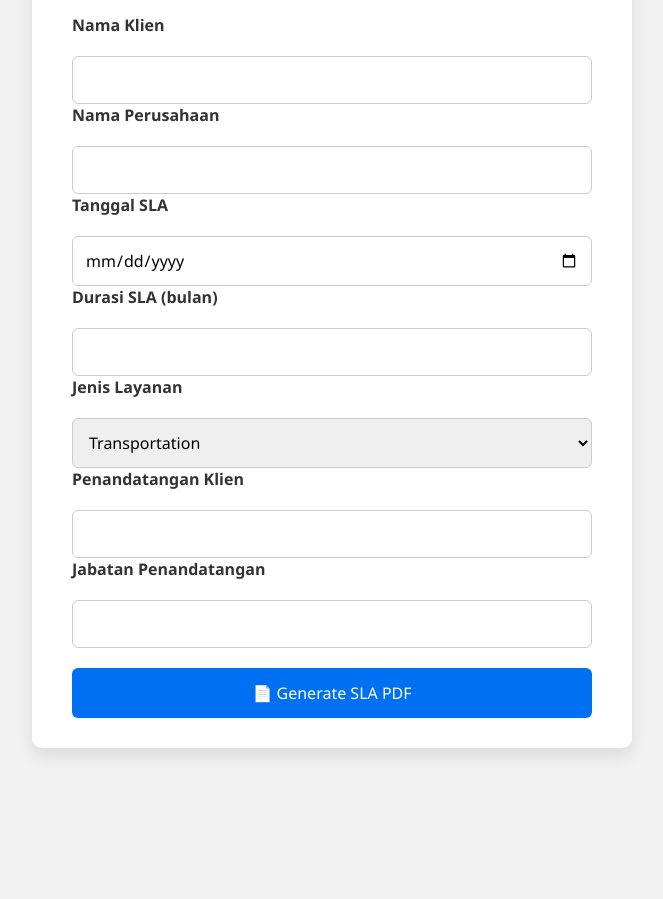
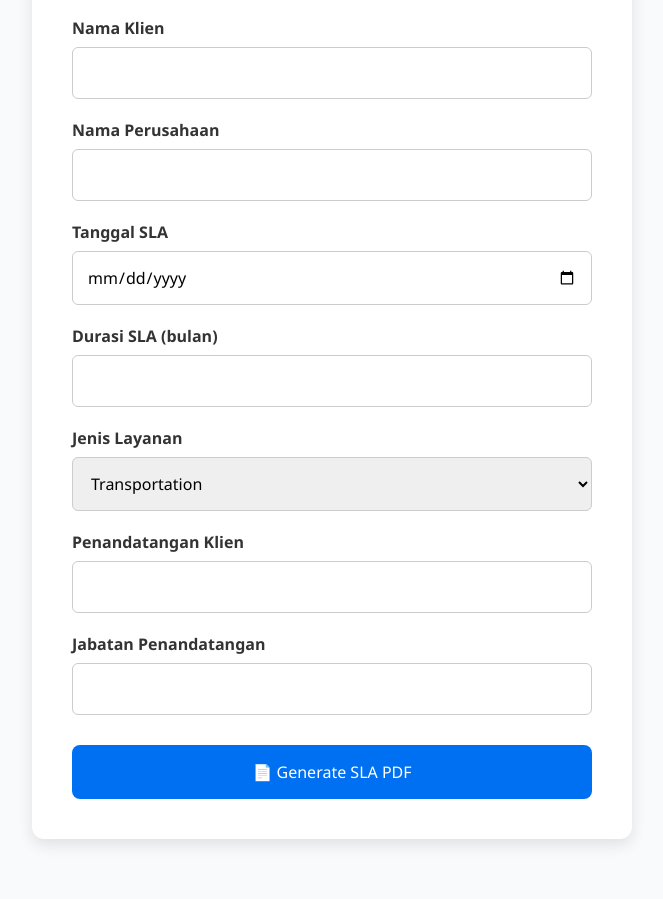
Before and after one commit to ShafahmadxX69/SLA-GENERATOR, a plain HTML site: page index.html in a window 1280 px wide. Shown: the part 170-1069 px from the top of the page, without its empty margins (308-971 px from the left). Before the commit the page ends 978 px from the top, so only its background shows below. Drawn offline with Linux system fonts and the light colour scheme.

Commit message:
Update style.css

```diff
--- a/style.css
+++ b/style.css
@@ -1,59 +1,62 @@
 * {
   box-sizing: border-box;
-  font-family: 'Segoe UI', Tahoma, Geneva, Verdana, sans-serif;
+  font-family: 'Segoe UI', sans-serif;
 }
 
 body {
-  background: #f2f2f2;
+  background: #f9fafb;
   margin: 0;
   padding: 0;
 }
 
 .container {
   max-width: 600px;
+  background: white;
   margin: 60px auto;
-  background: #fff;
-  padding: 30px 40px;
-  border-radius: 10px;
-  box-shadow: 0 8px 16px rgba(0, 0, 0, 0.1);
+  padding: 40px;
+  border-radius: 12px;
+  box-shadow: 0 6px 15px rgba(0, 0, 0, 0.1);
 }
 
 h1 {
   text-align: center;
-  color: #222;
+  color: #0070f3;
   margin-bottom: 30px;
+  font-size: 28px;
 }
 
-form label {
-  display: block;
-  margin-bottom: 15px;
-  color: #333;
-  font-weight: 600;
+form .field {
+  margin-bottom: 20px;
 }
 
-form input,
-form select {
+label {
+  font-weight: bold;
+  color: #333;
+  display: block;
+  margin-bottom: 8px;
+}
+
+input, select {
   width: 100%;
-  padding: 12px;
-  font-size: 16px;
-  margin-top: 5px;
+  padding: 14px;
   border: 1px solid #ccc;
   border-radius: 6px;
+  font-size: 16px;
 }
 
-form button {
+button {
   width: 100%;
-  padding: 14px;
-  background-color: #0070f3;
+  padding: 16px;
+  font-size: 16px;
+  background: #0070f3;
   color: white;
-  font-size: 16px;
   border: none;
-  border-radius: 6px;
+  border-radius: 8px;
   cursor: pointer;
-  margin-top: 20px;
-  transition: background-color 0.3s ease;
+  transition: background 0.3s ease;
+  margin-top: 10px;
 }
 
-form button:hover {
-  background-color: #005bb5;
+button:hover {
+  background: #0059c1;
 }
```
